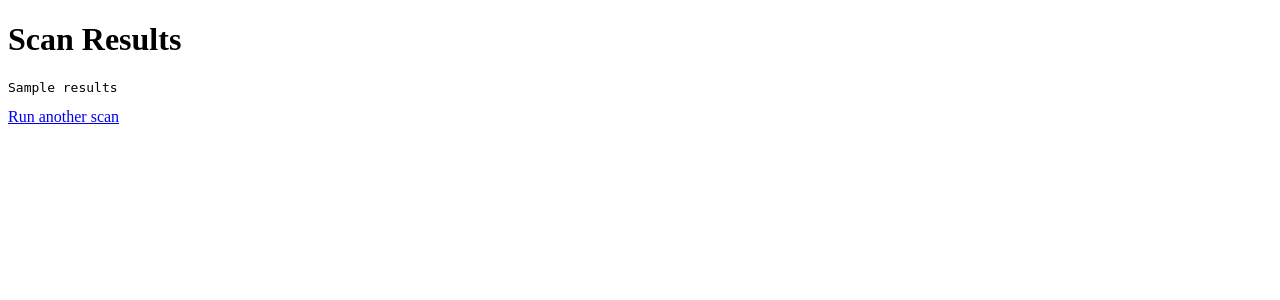
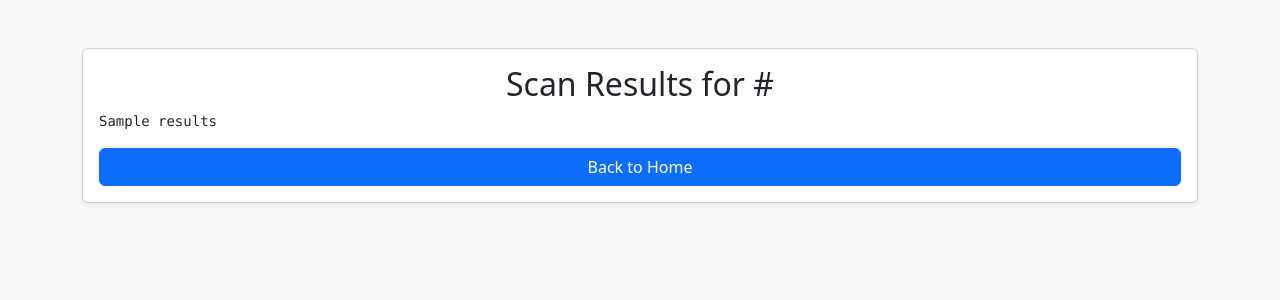
Before and after one commit to huntingcodes-001/WebScanner, a Flask app: template templates/results.html in a window 1280 px wide. Shown: the top 300 px of the page. Run offline with Flask 3, Linux system fonts and the light colour scheme; the template is opened without the code that fills it: most values are stand-ins (such as "Sample title", 1, 10 or a date in 2020).

Commit message:
did results

```diff
--- a/templates/results.html
+++ b/templates/results.html
@@ -3,11 +3,20 @@
 <head>
     <meta charset="UTF-8">
     <meta name="viewport" content="width=device-width, initial-scale=1.0">
-    <title>Scan Results</title>
+    <title>Scan Results for {{ target_url }}</title>
+    <link href="https://cdn.jsdelivr.net/npm/bootstrap@5.3.0/dist/css/bootstrap.min.css" rel="stylesheet">
 </head>
-<body>
-    <h1>Scan Results</h1>
-    <pre>{{ results }}</pre>
-    <a href="{{ url_for('index') }}">Run another scan</a>
+<body class="bg-light">
+    <div class="container mt-5">
+        <div class="card shadow-sm">
+            <div class="card-body">
+                <h2 class="card-title text-center">Scan Results for {{ target_url }}</h2>
+                <pre>{{ results }}</pre>
+                <div class="d-grid">
+                    <a href="{{ url_for('index') }}" class="btn btn-primary">Back to Home</a>
+                </div>
+            </div>
+        </div>
+    </div>
 </body>
 </html>
```
